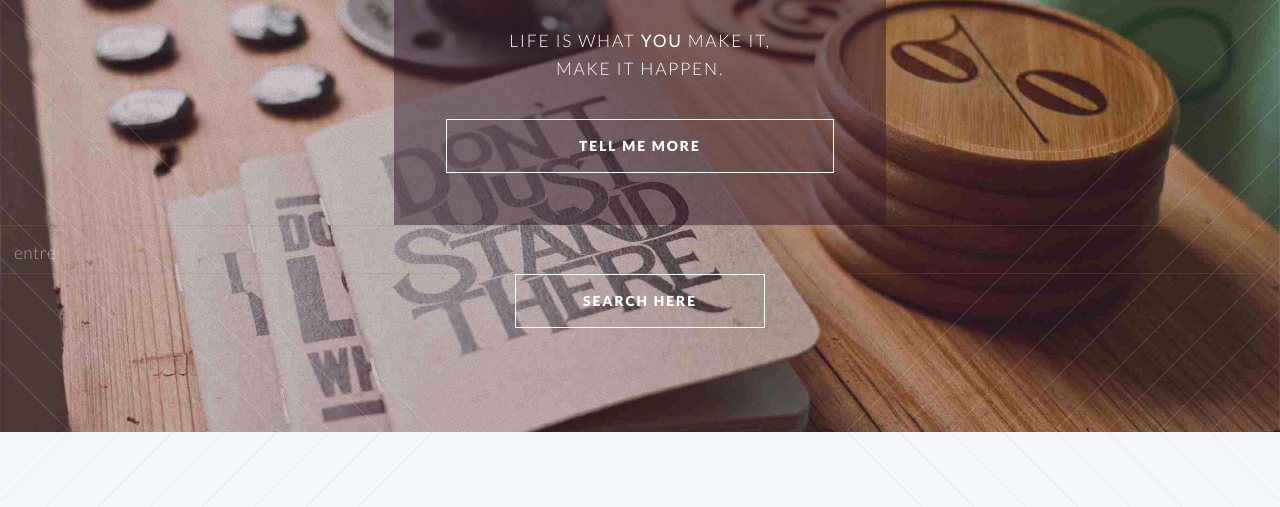
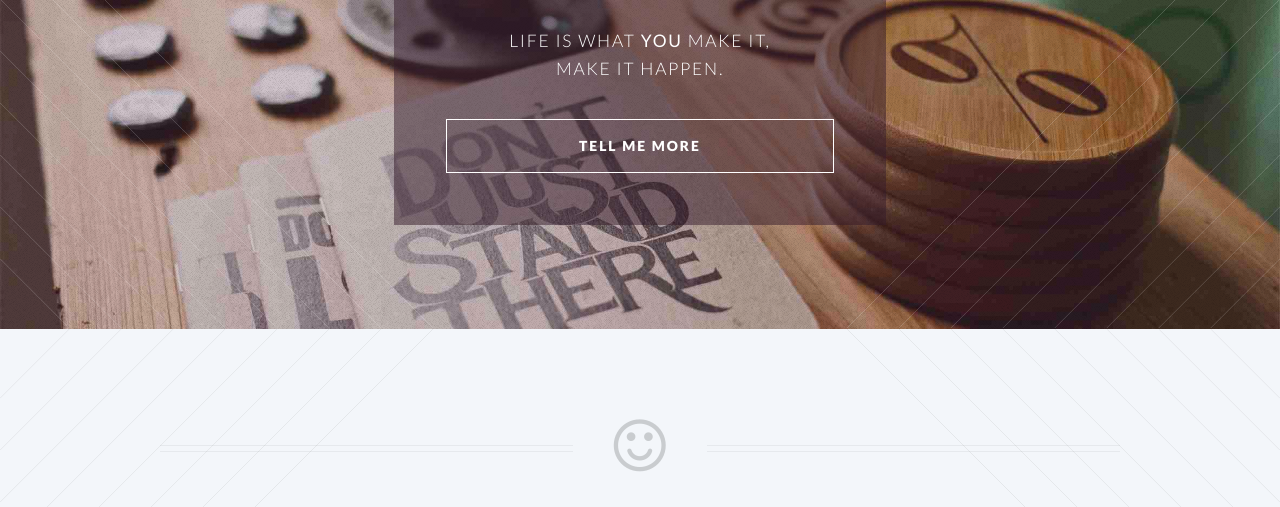
Before and after one commit to asheeshmor/asheeshmor.github.io, a plain HTML site: page index.html in a window 1280 px wide. Shown: the part 243-750 px from the top of the page. Drawn offline with Linux system fonts and the light colour scheme.

Commit message:
Revert "Search bar test"
This reverts commit ba6f955118ae189b0a507d134c6d16b730d0b5a2.

```diff
--- a/index.html
+++ b/index.html
@@ -57,13 +57,6 @@
 							<li><a href="#main" class="button fit scrolly">Tell Me More</a></li>
 						</ul>
 					</footer>
-
-				</div>
-				<div class="search">
-				<form action="http://www.leyounkers.com">
-				<input type="text" name="Search" placeholder="entre">
-				<input type="Submit" value="search here">
-				</form>
 
 				</div>
 
```
